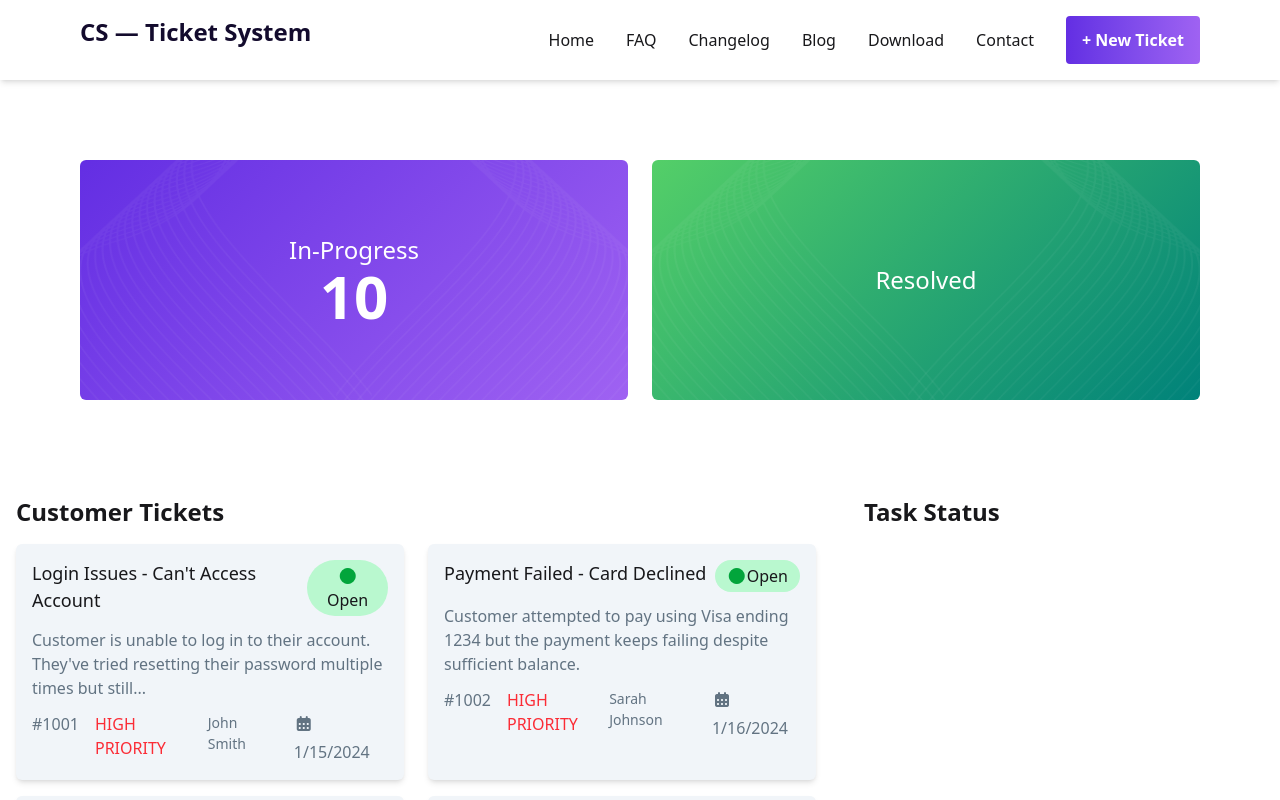
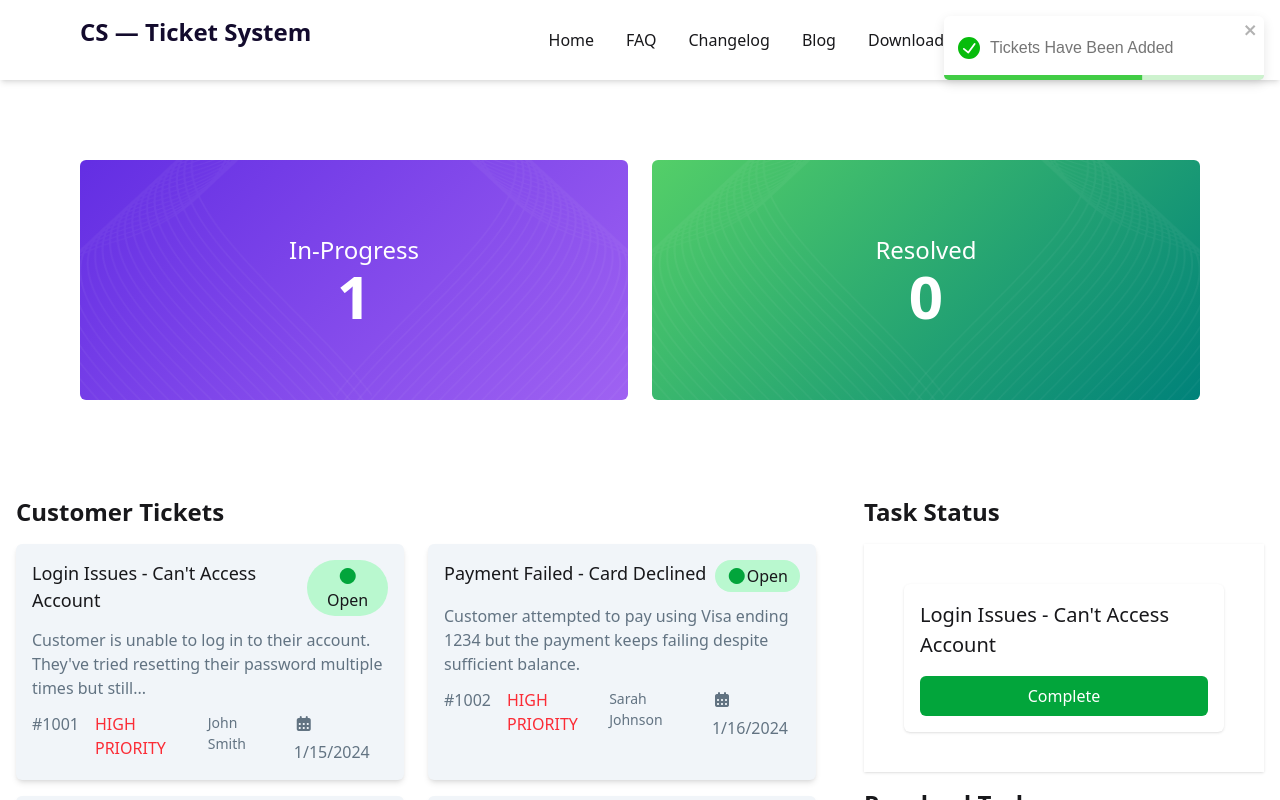
Before and after one commit to MdTashkinurAhammedTonmoy/Assignment-Seven, a React (Vite) app: page / in a window 1280 px wide. Both pictures are taken after a click on the element 210 px from the left and 662 px from the top of the page. Shown: the top 800 px of the page. Built offline with nearby package versions, Linux system fonts and the light colour scheme.

Commit message:
card complted

```diff
--- a/src/App.jsx
+++ b/src/App.jsx
@@ -4,6 +4,7 @@ import Countbox from "./Components/Countbox";
 import Footer from "./Components/Footer";
 import Navebar from "./Components/Navebar";
 import TaskStatus from "./Components/TaskStatus";
+import { ToastContainer } from "react-toastify";
 
 function App() {
 
@@ -18,6 +19,7 @@ function App() {
       </Suspense>
 
       <Footer></Footer>
+      <ToastContainer></ToastContainer>
     </>
   );
 }
--- a/src/Components/Card.jsx
+++ b/src/Components/Card.jsx
@@ -1,10 +1,11 @@
-import React from 'react';
+import React from "react";
 
-const Card = ({issue}) => {
-
+const Card = ({ issue, hendleTask }) => {
   return (
-
-            <div className="shadow-md rounded-md cursor-pointer bg-slate-100 p-4 space-y-3 ">
+    <div
+      onClick={() => hendleTask(issue)}
+      className="shadow-md  rounded-md cursor-pointer bg-slate-100 p-4 space-y-3 "
+    >
       <div className="flex justify-between">
         <h2 className="text-[18px] font-medium">{issue.title}</h2>
         <button className="text-[16px] font-medium px-3 py-1 bg-[#B9F8CF] rounded-[400px]">
@@ -12,22 +13,16 @@ const Card = ({issue}) => {
           {issue.status}
         </button>
       </div>
-                  <p className="text-[16px] text-[#627382]">
-                    {issue.description}
-                  </p>
+      <p className="text-[16px] text-[#627382]">{issue.description}</p>
       <div className="flex justify-between">
         <div className="flex gap-4">
-                      <p className="text-[16px] text-[#627382] font-medium">
-                        {issue.id}
-                      </p>
+          <p className="text-[16px] text-[#627382] font-medium">{issue.id}</p>
           <p className="text-[16px] text-red-500 font-medium">
             {issue.priority}
           </p>
         </div>
         <div className="flex gap-4">
-                      <p className="text-[14px] text-[#627382]">
-                        {issue.customerName}
-                      </p>
+          <p className="text-[14px] text-[#627382]">{issue.customerName}</p>
           <p className="text-[#627382]">
             <i className="fa-solid h-6 w-6 text-[#627382] fa-calendar-days"></i>
             {issue.date}
@@ -35,7 +30,6 @@ const Card = ({issue}) => {
         </div>
       </div>
     </div>
-
   );
 };
 
--- a/src/Components/Coungting.jsx
+++ b/src/Components/Coungting.jsx
@@ -1,7 +1,7 @@
 import React from 'react';
 
-const Coungting = ({issue}) => {
-  console.log(issue)
+const Coungting = ({TaskStatusTottal, ResolvedTottal}) => {
+  // console.log(issue)
 
 
     // const InProgress = data.filter((element) => element.status == "InProgress");
@@ -37,7 +37,7 @@ const Coungting = ({issue}) => {
 
           {/* ভেতরের কনটেন্ট */}
           <h3 className="text-2xl">In-Progress</h3>
-          <h2 className="text-6xl font-semibold">{issue.length}</h2>
+          <h2 className="text-6xl font-semibold">{TaskStatusTottal}</h2>
         </div>
 
         <div
@@ -62,7 +62,7 @@ const Coungting = ({issue}) => {
 
           {/* ভেতরের কনটেন্ট */}
           <h3 className="text-2xl">Resolved</h3>
-          <h2 className="text-6xl font-semibold">{}</h2>
+          <h2 className="text-6xl font-semibold">{ResolvedTottal}</h2>
         </div>
       </div>
     );
--- a/src/Components/Countbox.jsx
+++ b/src/Components/Countbox.jsx
@@ -1,17 +1,51 @@
 import React, { use, useState } from "react";
 import Card from "./Card";
 import Coungting from "./Coungting";
+import TaskStatus from "./TaskStatus";
+import ResolvedCard from "./ResolvedCard";
+import { toast } from "react-toastify";
 
 const Countbox = ({ fatcIssues }) => {
-  const initialData = use(fatcIssues);
-  // const [issues,setData] = useState(initialData)
+  const data = use(fatcIssues);
+  const [issues,setData] = useState(data);
+
+  const [taskStatus, setTaskStatus] = useState([]);
+  const [ResolvedTask,setResolvedTask] = useState([])
+
+  const hendleTask =(issue)=>{
+    toast.success("Tickets Have Been Added")
+    // console.log(issue)
+
+    const isExist = taskStatus.find((item) => item.id == issue.id);
+    if(isExist){
+      toast.error("Can not be pressed twice on a card");
+      return;
+    }
+
+    const newTaskStatus = [...taskStatus,issue];
+    setTaskStatus(newTaskStatus)
+  };
+
+  const hendleReslved = (issue) =>{
+    console.log(issue);
+
+    const newReslved = [...ResolvedTask,issue];
+    setResolvedTask(newReslved);
+
+    const isReslved = taskStatus.filter((item) => item.id !== issue.id);
+    setTaskStatus(isReslved);
 
 
+    const remaininTask = issues.filter((item) => item.id !== issue.id);
+    toast.success("Completed")
+    setData(remaininTask);
+  }
 
   return (
     <div>
       {/* box */}
-      <Coungting issue={initialData}></Coungting>
+      {/* issue={initialData} */}
+      <Coungting TaskStatusTottal={taskStatus.length} ResolvedTottal ={ResolvedTask.length}></Coungting>
 
       {/* cards */}
       <div className="grid grid-cols-3 gap-6 p-4">
@@ -20,15 +54,29 @@ const Countbox = ({ fatcIssues }) => {
 
           <div className="grid grid-cols-2 space-x-6 space-y-4">
             {
-            initialData.map((issue,ind) => {
-              return <Card key={ind} issue={issue}></Card> ;
+            issues.map((issue,ind) => {
+              return <Card hendleTask={hendleTask} key={ind} issue={issue}></Card> ;
             })}
           </div>
         </div>
 
         <div className="col-span-1 space-y-4">
           <h1 className="text-2xl font-bold mb-4">Task Status</h1>
-          {/* ... Task Status-er content ekhane din ... */}
+             <div className="shadow p-10 space-y-5">
+              {
+                taskStatus.map((issue,ind) =>
+                 <TaskStatus hendleReslved={hendleReslved} key={ind} issue={issue}></TaskStatus>
+               )
+              }
+             </div>
+             <h1 className="text-2xl font-bold mb-4">Resolved Task</h1>
+             <div className="shadow p-10 space-y-5">
+              {
+                ResolvedTask.map((issue,ind)=>
+                 <ResolvedCard key={ind} issue={issue}></ResolvedCard>
+              )
+              }
+             </div>
         </div>
       </div>
     </div>
--- a/src/Components/Footer.jsx
+++ b/src/Components/Footer.jsx
@@ -3,23 +3,26 @@ import React, { Component } from "react";
 class Footer extends Component {
   render() {
     return (
-      <div className="flex p-20 bg-black text-white justify-between mt-11">
+      <div className="bg-black text-white">
+        <div className="flex p-20  justify-between mt-11">
           <div className="space-y-4">
             <h3 className="text-2xl font-bold">CS — Ticket System</h3>
             <p className="text-[16px] text-[#A1A1AA]">
-            Lorem Ipsum is simply dummy text of the <br /> printing and typesetting
-            industry. Lorem <br />Ipsum has been the industry's standard <br /> dummy text
-            ever since the 1500s, when an <br /> unknown printer took a galley of type
-            and <br />scrambled it to make a type specimen book.
+              Lorem Ipsum is simply dummy text of the <br /> printing and
+              typesetting industry. Lorem <br />
+              Ipsum has been the industry's standard <br /> dummy text ever
+              since the 1500s, when an <br /> unknown printer took a galley of
+              type and <br />
+              scrambled it to make a type specimen book.
             </p>
           </div>
 
           <div className="space-y-4">
             <h3 className="text-[20px] font-bold">Company</h3>
             <div className="text-[16px] text-[#A1A1AA] space-y-4">
-              <p >About Us</p>
-              <p >Our Mission</p>
-              <p >Contact Saled</p>
+              <p>About Us</p>
+              <p>Our Mission</p>
+              <p>Contact Saled</p>
             </div>
           </div>
 
@@ -44,11 +47,24 @@ class Footer extends Component {
           <div className="space-y-4">
             <h3 className="text-[20px] font-bold">Social Links</h3>
             <div className="text-[16px] text-[#A1A1AA] space-y-4">
-              <p><i className="fa-brands fa-square-x-twitter"></i> @CS — Ticket System</p>
-              <p><i className="fa-brands fa-linkedin"></i> @CS — Ticket System</p>
-              <p><i className="fa-brands fa-facebook"></i> @CS — Ticket System</p>
-              <p><i className="fa-solid fa-envelope"></i> support@cst.com</p>
+              <p>
+                <i className="fa-brands fa-square-x-twitter"></i> @CS — Ticket
+                System
+              </p>
+              <p>
+                <i className="fa-brands fa-linkedin"></i> @CS — Ticket System
+              </p>
+              <p>
+                <i className="fa-brands fa-facebook"></i> @CS — Ticket System
+              </p>
+              <p>
+                <i className="fa-solid fa-envelope"></i> support@cst.com
+              </p>
             </div>
+          </div>
+        </div>
+        <div className="text-[16px] mx-20 text-center text-[#FAFAFA] py-8 border-t-1 border-[#E5E7EB50]">
+          <h2>© 2025 CS — Ticket System. All rights reserved.</h2>
         </div>
       </div>
     );
--- /dev/null
+++ b/src/Components/ResolvedCard.jsx
@@ -0,0 +1,15 @@
+import React from 'react';
+
+const ResolvedCard = ({issue}) => {
+    return (
+        <div className='bg-[#E0E7FF] shadow p-5 text-[20px] font-medium rounded-[4px] space-y-4'>
+            <h2>{issue.title}</h2>
+            <div className='flex justify-between'>
+                <h3 className='text-[#02A53B] text-[18px]'><i class="fa-solid fa-check"></i> Completed</h3>
+                <p className='text-[#627382] text-[16px]'>Click to remove</p>
+            </div>
+        </div>
+    );
+};
+
+export default ResolvedCard;
--- a/src/Components/TaskStatus.jsx
+++ b/src/Components/TaskStatus.jsx
@@ -1,41 +1,14 @@
 import React from "react";
-import { toast } from "react-toastify";
 
-const TaskStatus = ({ tasks, setTasks, data, setData }) => {
-  const handleComplete = (task) => {
-    const updated = { ...task, status: "Resolved" };
-
-    setTasks(tasks.filter((t) => t.ticketId !== task.ticketId));
-
-    const newData = data.map((d) =>
-      d.ticketId === task.ticketId ? updated : d
-    );
-    setData(newData);
-
-    toast.success(`${task.title} marked as Resolved!`);
-  };
-
+const TaskStatus = ({issue,hendleReslved}) => {
   return (
-    <div>
-      <h1 className="text-2xl font-bold mb-4">Task Status</h1>
-      {tasks.length === 0 ? (
-        <p className="text-gray-500">No tasks in progress</p>
-      ) : (
-        tasks.map((task) => (
-          <div
-            key={task.ticketId}
-            className="flex justify-between items-center bg-white shadow rounded-md p-3"
-          >
-            <p className="text-[14px] font-medium">{task.title}</p>
-            <button
-              className="px-3 py-1 bg-green-500 text-white rounded-md"
-              onClick={() => handleComplete(task)}
-            >
-              Complete
-            </button>
-          </div>
-        ))
-      )}
+    <div className="bg-[#FFFFFF] p-4 space-y-4 shadow rounded-md">
+      <h3 className="text-[20px] font-medium">
+        {issue.title}
+      </h3>
+      <button onClick={()=> hendleReslved(issue)} className="w-full bg-[#02A53B] text-[16px] cursor-pointer text-white py-2 rounded-md">
+        Complete
+      </button>
     </div>
   );
 };
```
Also changed, not shown: 1 other file (tests, documents, lock files or other folders). Lines whose indentation alone changed are shown as unchanged.
